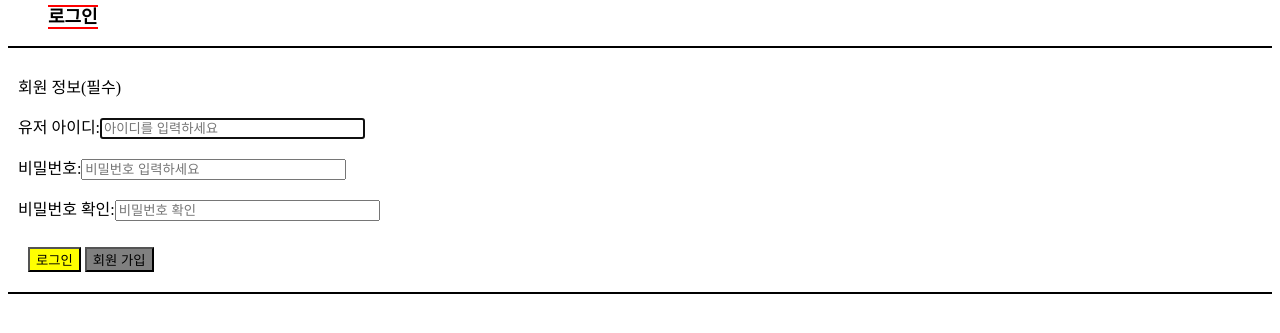
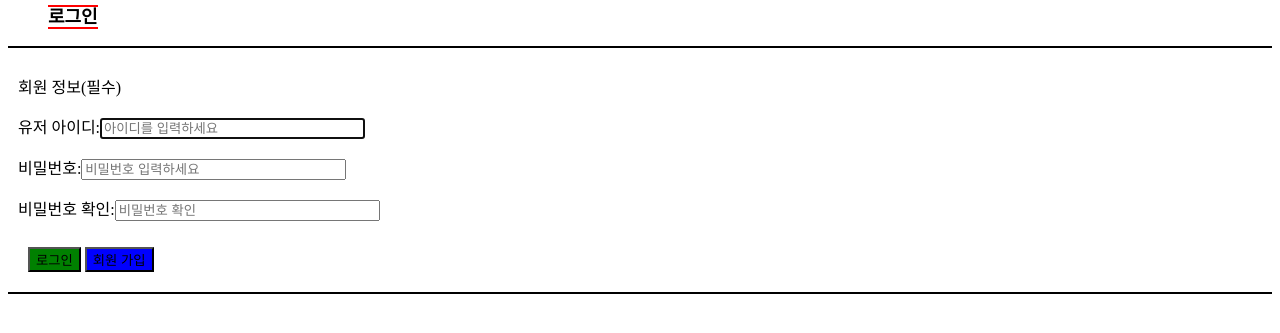
Before and after one commit to 2020147558/HomeworkRepository, a plain HTML site: page LAB2/login.html in a window 1280 px wide. Shown: the part 95-428 px from the top of the page. Drawn offline with Linux system fonts and the light colour scheme.

Commit message:
Update main.css

```diff
--- a/LAB2/main.css
+++ b/LAB2/main.css
@@ -31,7 +31,7 @@
     margin: 0;
 }
 .Signup, .Login {
-    background-color: yellow;
+    background-color: green;
     text-align: center;
 }
 .Cancel {
@@ -39,6 +39,6 @@
     text-align: center;
 }
 .Signup_page {
-    background-color: grey;
+    background-color: blue;
     text-align: center;
 }
```
